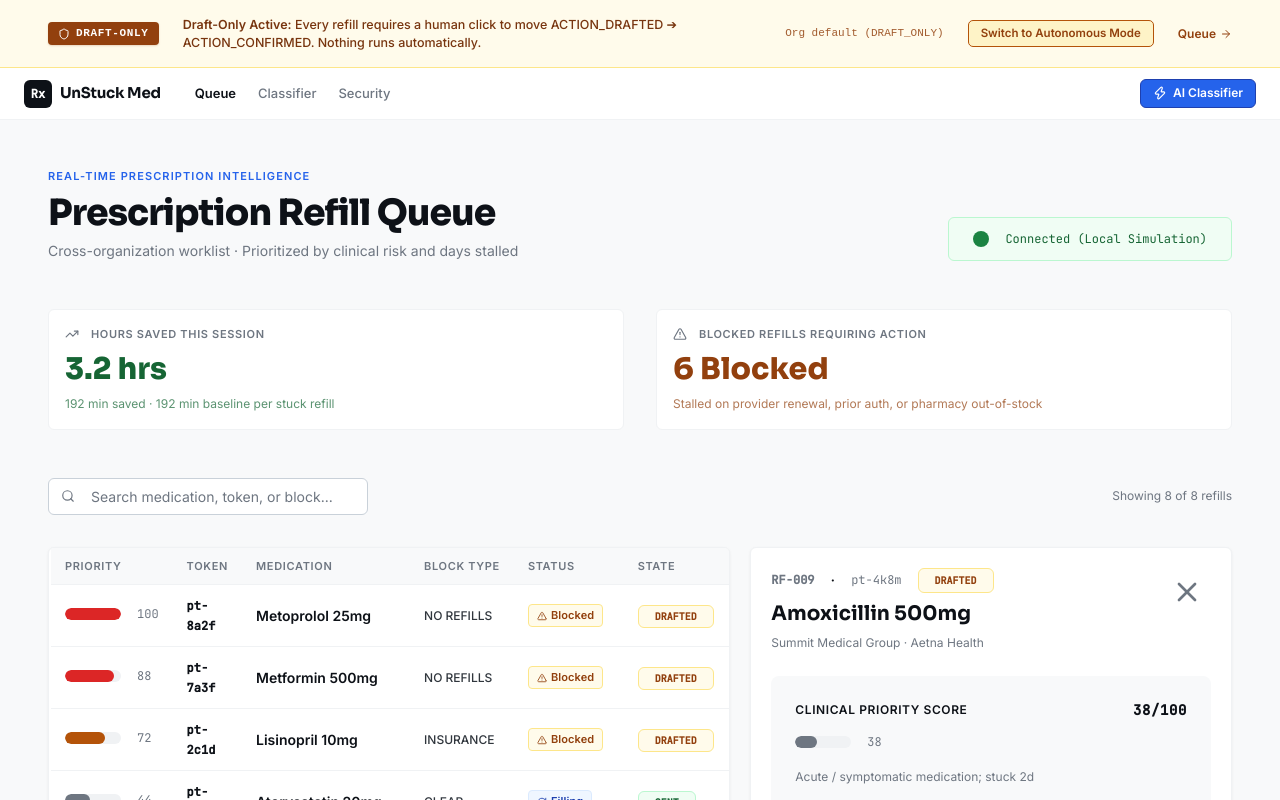
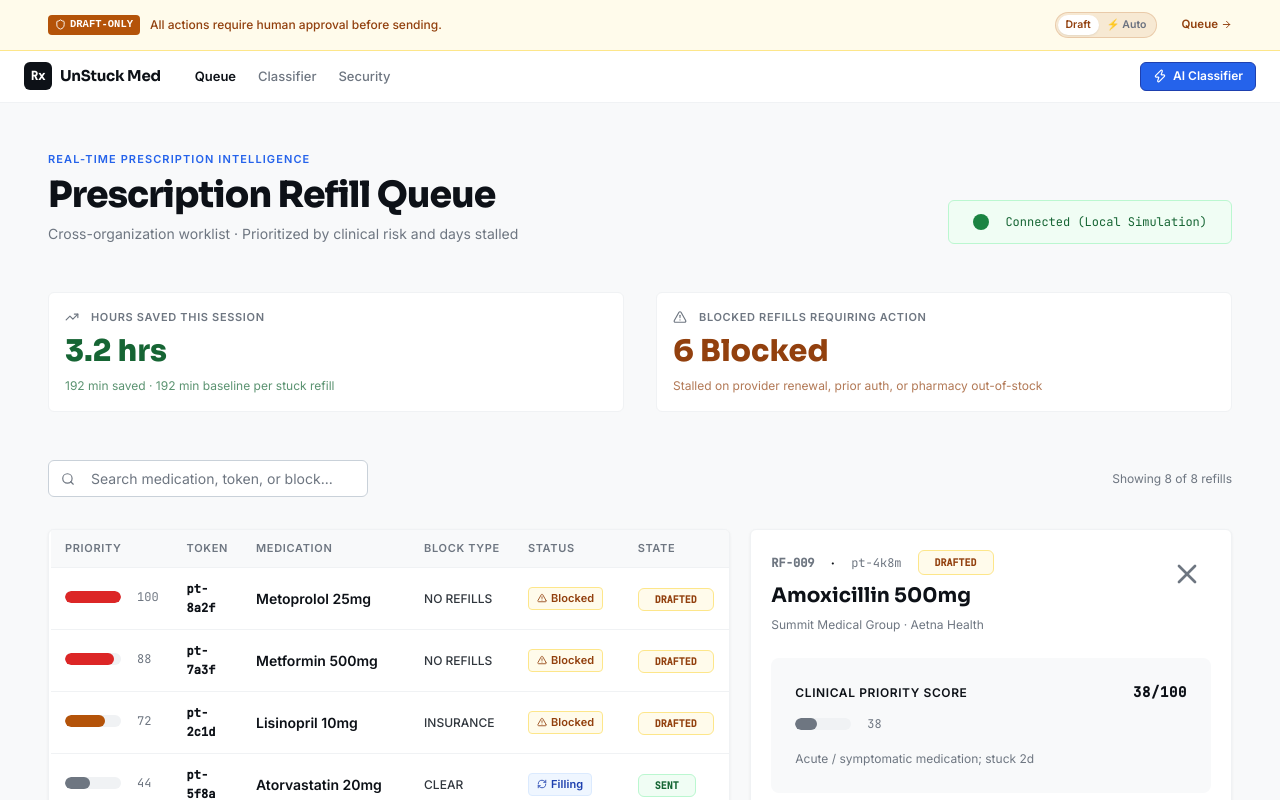
Before and after one commit to naagasumukh8/EON-2.0, a Next.js app: page /dashboard in a window 1280 px wide. Shown: the top 800 px of the page. Built offline with nearby package versions, Linux system fonts and the light colour scheme.

Commit message:
style: streamline autonomy banner to clean single-line pill toggle and concise copy

```diff
--- a/app/components/AutonomyBanner.tsx
+++ b/app/components/AutonomyBanner.tsx
@@ -1,137 +1,131 @@
 "use client";
 import React from "react";
 import Link from "next/link";
-import { Shield, Zap, ArrowRight, Settings2 } from "lucide-react";
+import { Shield, Zap, ArrowRight } from "lucide-react";
 import { useAutonomy } from "../../lib/autonomy";
 
 /**
- * Persistent banner — shows current autonomy mode on EVERY page.
- * Readable by a judge in 2 seconds.
- * Shows mode, 1-line explanation, user vs org status, and instant toggle.
+ * Clean, minimal AI mode banner.
+ * Crisp, modern, single-line presentation without verbose text walls.
  */
 export function AutonomyBanner() {
-  const { mode, setMode, orgDefault, userOverride, resetUserOverride } = useAutonomy();
-
+  const { mode, setMode } = useAutonomy();
   const isDraft = mode === "DRAFT_ONLY";
 
   return (
     <div
       style={{
-        background: isDraft ? "#FFFBEB" : "#EFF6FF",
-        borderBottom: isDraft ? "1px solid #FDE68A" : "1px solid #BFDBFE",
-        transition: "background 0.2s ease, border-color 0.2s ease",
+        background: isDraft ? "#FFFBEB" : "#F0F7FF",
+        borderBottom: isDraft ? "1px solid #FDE68A" : "1px solid #E0EDFE",
+        transition: "all 0.2s ease",
       }}
-      className="sticky top-0 z-50 shadow-sm"
+      className="sticky top-0 z-50 text-xs"
     >
-      <div className="max-w-screen-xl mx-auto px-4 sm:px-6 py-2 flex flex-wrap items-center justify-between gap-3">
-        {/* Left: Mode badge + 1-line explanation */}
-        <div className="flex items-center gap-3 flex-1 min-w-[280px]">
-          {/* Badge */}
-          <div
+      <div className="max-w-screen-xl mx-auto px-4 sm:px-6 py-1.5 flex items-center justify-between gap-4">
+        {/* Left: Mode badge + concise statement */}
+        <div className="flex items-center gap-2.5 min-w-0">
+          <span
             style={{
               display: "inline-flex",
               alignItems: "center",
-              gap: "6px",
-              padding: "3px 10px",
+              gap: "4px",
+              padding: "2px 7px",
               borderRadius: "4px",
-              fontSize: "11px",
-              fontWeight: 800,
-              letterSpacing: "0.06em",
+              fontSize: "10.5px",
+              fontWeight: 700,
               fontFamily: "monospace",
-              background: isDraft ? "#92400E" : "#1D4ED8",
-              color: "#ffffff",
-              boxShadow: isDraft ? "0 1px 2px rgba(146,64,14,0.2)" : "0 1px 2px rgba(29,78,216,0.2)",
+              background: isDraft ? "#B45309" : "#2563EB",
+              color: "#fff",
               flexShrink: 0,
             }}
           >
             {isDraft ? (
               <>
-                <Shield style={{ width: 12, height: 12 }} />
-                DRAFT-ONLY
+                <Shield style={{ width: 11, height: 11 }} /> DRAFT-ONLY
               </>
             ) : (
               <>
-                <Zap style={{ width: 12, height: 12 }} />
-                AUTONOMOUS
+                <Zap style={{ width: 11, height: 11 }} /> AUTONOMOUS
               </>
             )}
+          </span>
+
+          <span
+            style={{
+              color: isDraft ? "#92400E" : "#1E40AF",
+              fontWeight: 500,
+              fontSize: "12px",
+            }}
+            className="truncate"
+          >
+            {isDraft
+              ? "All actions require human approval before sending."
+              : "Low-risk actions auto-execute · Therapy changes require human review."}
+          </span>
+        </div>
+
+        {/* Right: Sleek toggle + queue link */}
+        <div className="flex items-center gap-3 flex-shrink-0">
+          {/* Segmented pill switch */}
+          <div
+            style={{
+              display: "inline-flex",
+              background: isDraft ? "rgba(180, 83, 9, 0.1)" : "rgba(37, 99, 235, 0.1)",
+              borderRadius: "9999px",
+              padding: "2px",
+              border: isDraft ? "1px solid rgba(180, 83, 9, 0.2)" : "1px solid rgba(37, 99, 235, 0.2)",
+            }}
+          >
+            <button
+              onClick={() => setMode("DRAFT_ONLY")}
+              style={{
+                fontSize: "10.5px",
+                fontWeight: 600,
+                padding: "2px 8px",
+                borderRadius: "9999px",
+                border: "none",
+                background: isDraft ? "#fff" : "transparent",
+                color: isDraft ? "#92400E" : "#6B7280",
+                cursor: "pointer",
+                boxShadow: isDraft ? "0 1px 2px rgba(0,0,0,0.08)" : "none",
+                transition: "all 0.15s ease",
+              }}
+            >
+              Draft
+            </button>
+            <button
+              onClick={() => setMode("AUTONOMOUS")}
+              style={{
+                fontSize: "10.5px",
+                fontWeight: 600,
+                padding: "2px 8px",
+                borderRadius: "9999px",
+                border: "none",
+                background: !isDraft ? "#2563EB" : "transparent",
+                color: !isDraft ? "#fff" : "#6B7280",
+                cursor: "pointer",
+                boxShadow: !isDraft ? "0 1px 2px rgba(37,99,235,0.25)" : "none",
+                transition: "all 0.15s ease",
+              }}
+            >
+              ⚡ Auto
+            </button>
           </div>
 
-          {/* 1-Line Explanation */}
-          <p
-            style={{
-              fontSize: "12.5px",
-              fontWeight: 500,
-              color: isDraft ? "#78350F" : "#1E40AF",
-              margin: 0,
-              lineHeight: 1.4,
-            }}
-          >
-            {isDraft ? (
-              <span>
-                <strong>Draft-Only Active:</strong> Every refill requires a human click to move ACTION_DRAFTED ➔ ACTION_CONFIRMED. Nothing runs automatically.
-              </span>
-            ) : (
-              <span>
-                <strong>Autonomous Active:</strong> Whitelisted low-risk tasks (missing info, status SMS) auto-execute. Therapy decisions (new Rx, dosage, PA) ALWAYS require human sign-off.
-              </span>
-            )}
-          </p>
-        </div>
-
-        {/* Right: Controls & Override Status */}
-        <div className="flex items-center gap-3 flex-shrink-0">
-          {/* Override Indicator */}
-          <span
-            style={{
-              fontSize: "11px",
-              color: isDraft ? "#92400E" : "#1D4ED8",
-              opacity: 0.85,
-              fontFamily: "monospace",
-            }}
-            className="hidden md:inline-block"
-          >
-            {userOverride
-              ? `User override (${userOverride === "AUTONOMOUS" ? "Auto" : "Draft"}) > Org default (${orgDefault})`
-              : `Org default (${orgDefault})`}
-          </span>
-
-          {/* Instant Toggle Button */}
-          <button
-            onClick={() => setMode(isDraft ? "AUTONOMOUS" : "DRAFT_ONLY")}
+          <Link
+            href="/dashboard"
             style={{
               fontSize: "11.5px",
               fontWeight: 600,
-              padding: "4px 12px",
-              borderRadius: "5px",
-              border: isDraft ? "1px solid #B45309" : "1px solid #2563EB",
-              background: isDraft ? "#FEF3C7" : "#DBEAFE",
-              color: isDraft ? "#92400E" : "#1E40AF",
-              cursor: "pointer",
-              whiteSpace: "nowrap",
-              transition: "all 0.15s ease",
-            }}
-            className="hover:opacity-90 active:scale-95"
-            title="Click to toggle autonomy mode for this session"
-          >
-            Switch to {isDraft ? "Autonomous Mode" : "Draft-Only Mode"}
-          </button>
-
-          {/* Queue link */}
-          <Link
-            href="/dashboard"
-            style={{
-              fontSize: "12px",
-              fontWeight: 600,
-              color: isDraft ? "#92400E" : "#1D4ED8",
+              color: isDraft ? "#92400E" : "#2563EB",
               textDecoration: "none",
               display: "inline-flex",
               alignItems: "center",
-              gap: "4px",
+              gap: "3px",
             }}
-            className="hover:underline"
+            className="hover:opacity-80"
           >
-            Queue <ArrowRight style={{ width: 12, height: 12 }} />
+            Queue <ArrowRight style={{ width: 11, height: 11 }} />
           </Link>
         </div>
       </div>
```
Also changed, not shown: app/dashboard/page.tsx (+16 -15 lines).
